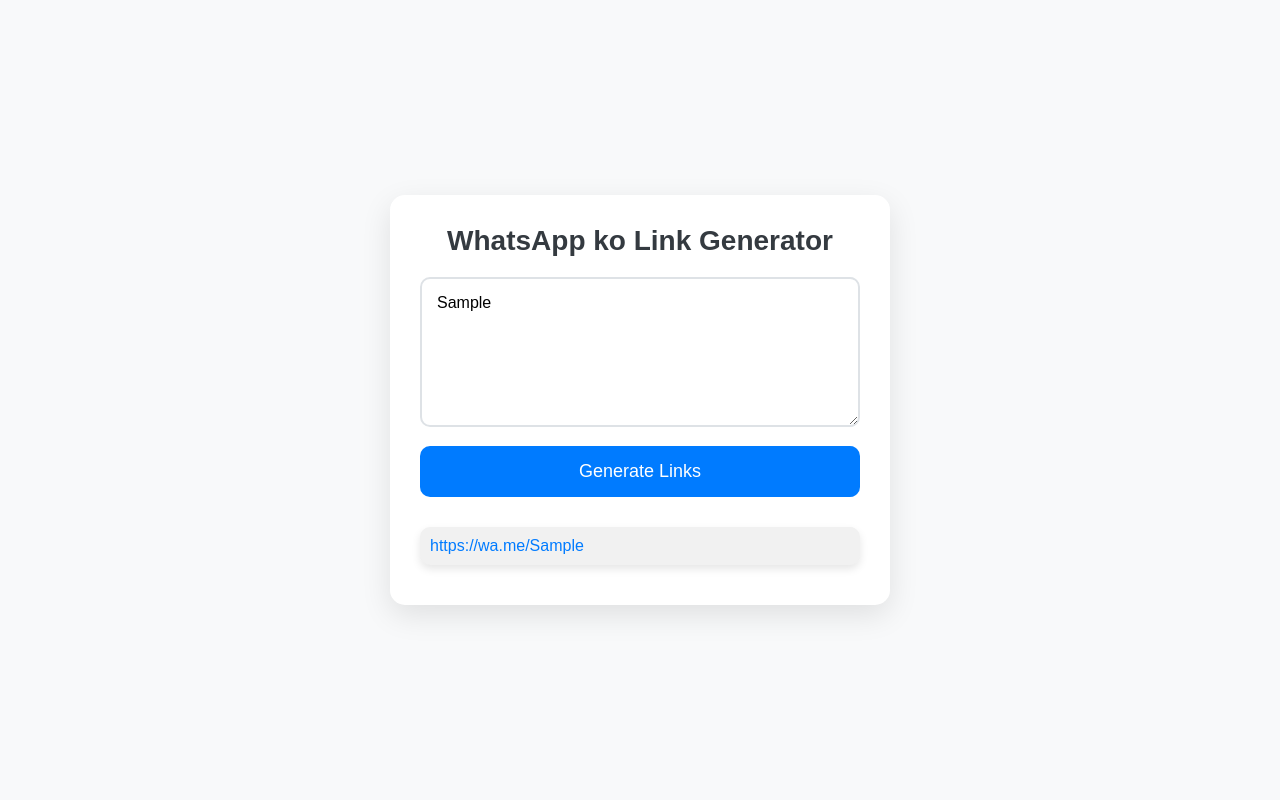
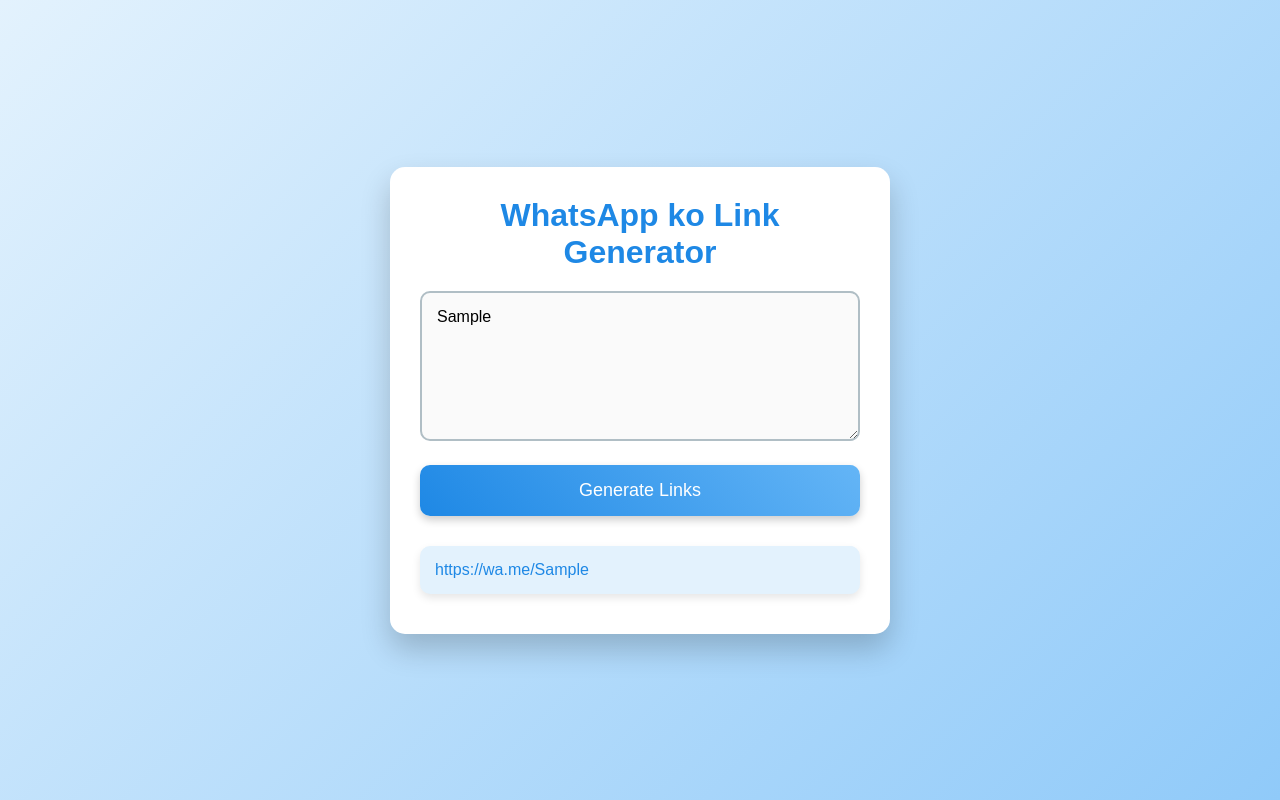
Before and after one commit to saroz9090/whatsapp-link-generator, a plain HTML site: page index.html in a window 1280 px wide. Both pictures are taken after typing "Sample" into the empty fields and a click on the button "Generate Links". Drawn offline with Linux system fonts and the light colour scheme.

Commit message:
Update styles.css

```diff
--- a/styles.css
+++ b/styles.css
@@ -8,7 +8,7 @@
 /* Body Styling */
 body {
     font-family: 'Poppins', sans-serif;
-    background-color: #f8f9fa;
+    background: linear-gradient(135deg, #e3f2fd 0%, #90caf9 100%);
     color: #333;
     display: flex;
     justify-content: center;
@@ -19,10 +19,10 @@
 
 /* Container Styling with Animation */
 .container {
-    background-color: #ffffff;
+    background: #ffffff;
     padding: 30px;
     border-radius: 15px;
-    box-shadow: 0 10px 30px rgba(0, 0, 0, 0.1);
+    box-shadow: 0 15px 30px rgba(0, 0, 0, 0.2);
     max-width: 500px;
     width: 100%;
     opacity: 0;
@@ -40,8 +40,8 @@
 
 /* Heading Styling */
 h1 {
-    font-size: 28px;
-    color: #343a40;
+    font-size: 32px;
+    color: #1e88e5;
     margin-bottom: 20px;
     text-align: center;
     font-weight: 600;
@@ -53,35 +53,38 @@
     height: 150px;
     padding: 15px;
     font-size: 16px;
-    border: 2px solid #dee2e6;
+    border: 2px solid #b0bec5;
     border-radius: 10px;
-    margin-bottom: 15px;
-    transition: border-color 0.3s ease-in-out;
+    margin-bottom: 20px;
+    transition: border-color 0.3s ease-in-out, box-shadow 0.3s ease-in-out;
     font-family: 'Poppins', sans-serif;
+    background: #fafafa;
 }
 
 textarea:focus {
-    border-color: #007bff;
+    border-color: #1e88e5;
+    box-shadow: 0 0 8px rgba(30, 136, 229, 0.3);
     outline: none;
 }
 
 /* Button Styling */
 button {
     width: 100%;
-    padding: 15px 0;
+    padding: 15px;
     font-size: 18px;
     border: none;
     border-radius: 10px;
-    background-color: #007bff;
+    background: linear-gradient(45deg, #1e88e5, #64b5f6);
     color: #ffffff;
     cursor: pointer;
-    transition: background-color 0.3s ease-in-out, transform 0.2s ease-in-out;
+    transition: background 0.3s ease-in-out, transform 0.2s ease-in-out;
     font-family: 'Poppins', sans-serif;
     font-weight: 500;
+    box-shadow: 0 4px 8px rgba(0, 0, 0, 0.2);
 }
 
 button:hover {
-    background-color: #0056b3;
+    background: linear-gradient(45deg, #1565c0, #42a5f5);
     transform: translateY(-2px);
 }
 
@@ -93,11 +96,11 @@
 
 .result a {
     display: block;
-    padding: 10px;
+    padding: 15px;
     margin-bottom: 10px;
-    background-color: #f1f1f1;
+    background: #e3f2fd;
     border-radius: 10px;
-    color: #007bff;
+    color: #1e88e5;
     text-decoration: none;
     transition: all 0.3s ease-in-out;
     font-size: 16px;
@@ -105,7 +108,7 @@
 }
 
 .result a:hover {
-    background-color: #007bff;
+    background: #1e88e5;
     color: #ffffff;
     transform: scale(1.03);
     box-shadow: 0 6px 12px rgba(0, 0, 0, 0.15);
```
